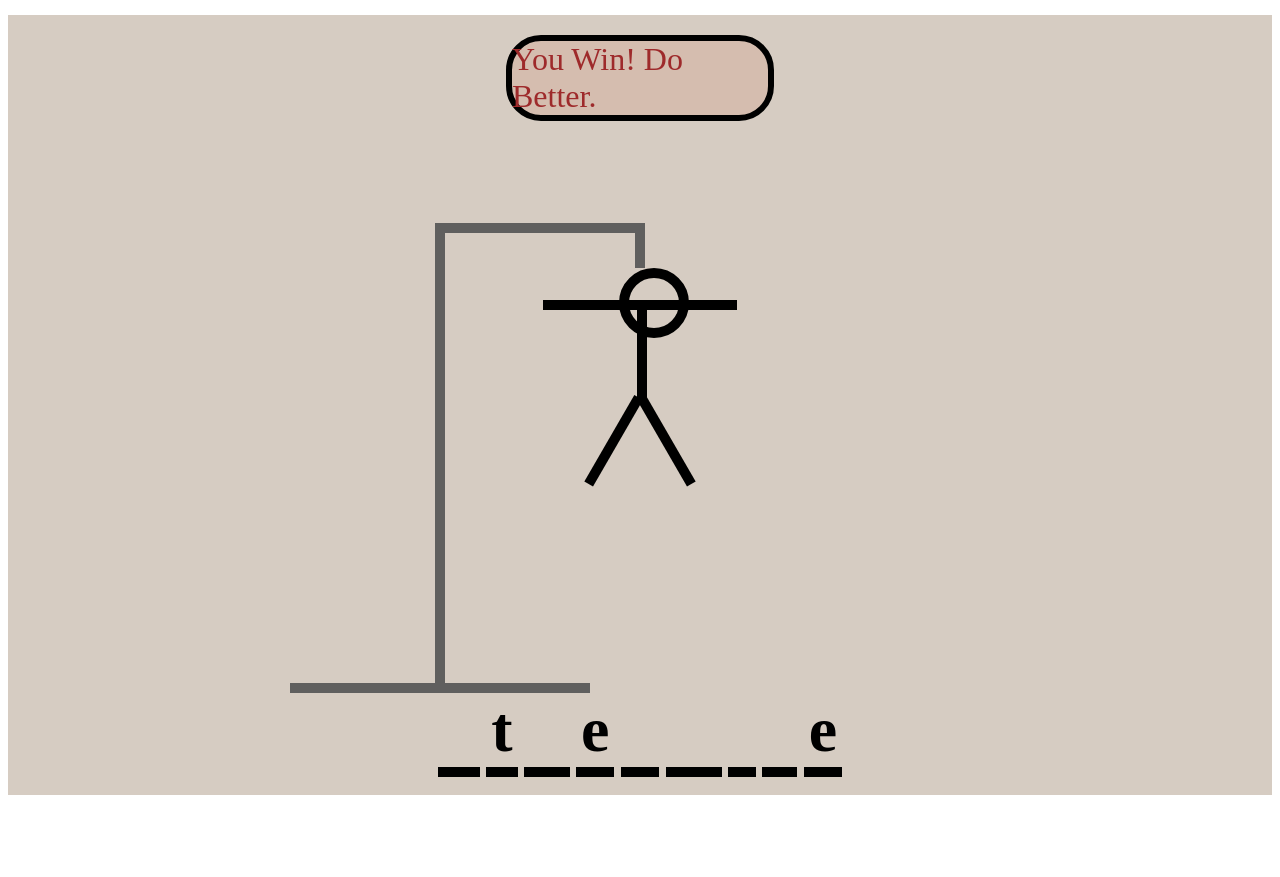
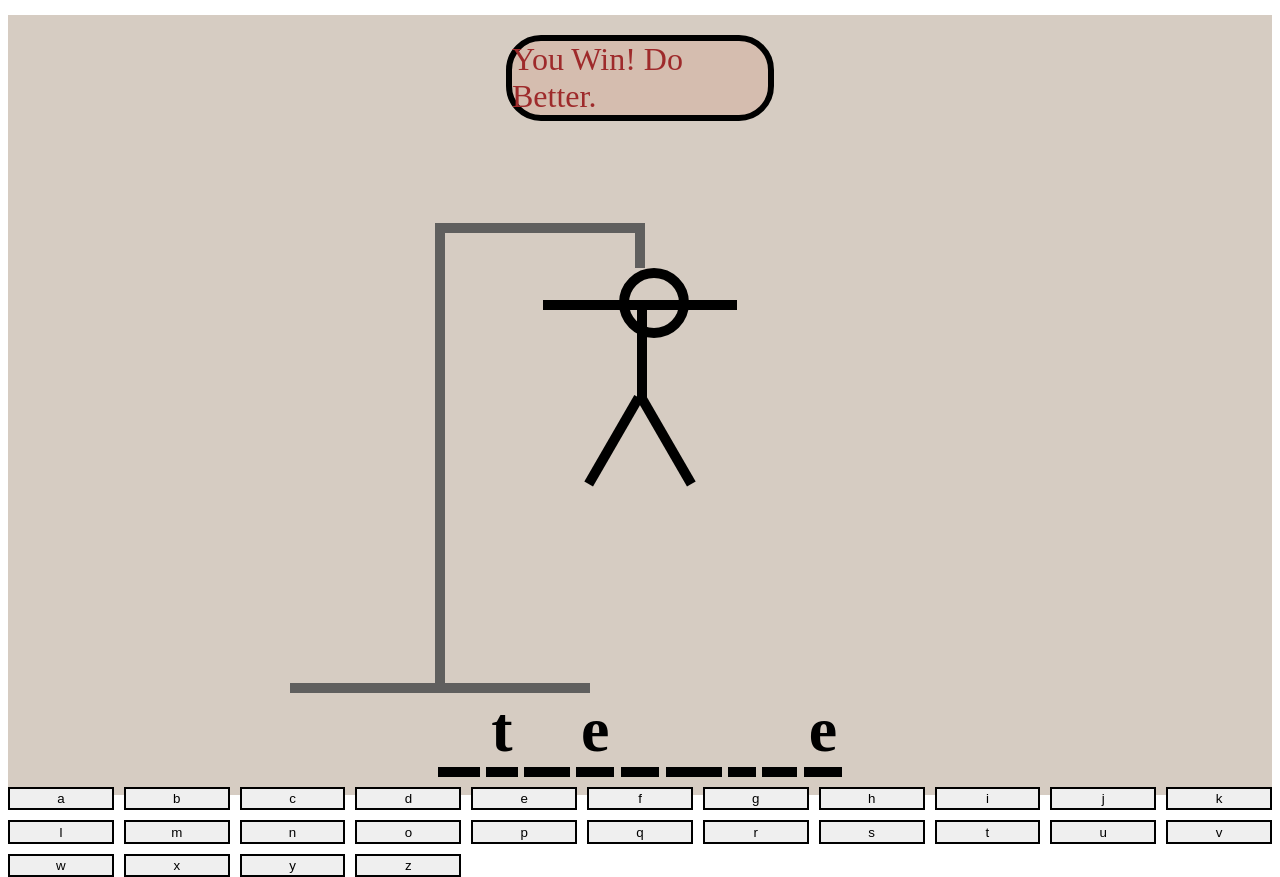
Before and after one commit to miso-tired/hangman-game, a React (Vite) app: page /game in a window 1280 px wide. Before the commit the page ends 803 px from the top, so only its background shows below. Built offline with nearby package versions, Linux system fonts and the light colour scheme; the HTML template or start-up script is replaced by a standard one.

Commit message:
Adding keyboard and styling

```diff
--- a/src/App.tsx
+++ b/src/App.tsx
@@ -4,6 +4,7 @@ import wordList from './list.json';
 import '../src/styles/game.css'
 import { GallowsAndFigure } from "./components/GallowsAndFigure";
 import { Word } from "./components/Word";
+import { Keys } from "./components/Keys";
 
 
 function App() {
@@ -30,6 +31,7 @@ function App() {
       </div>
       <GallowsAndFigure />
       <Word />
+      <Keys />
     </div>
   )
 }
--- /dev/null
+++ b/src/components/Keys.tsx
@@ -0,0 +1,40 @@
+const KEYS = [
+        "a",
+        "b",
+        "c",
+        "d",
+        "e",
+        "f",
+        "g",
+        "h",
+        "i",
+        "j",
+        "k",
+        "l",
+        "m",
+        "n",
+        "o",
+        "p",
+        "q",
+        "r",
+        "s",
+        "t",
+        "u",
+        "v",
+        "w",
+        "x",
+        "y",
+        "z"
+]
+
+export function Keys () {
+    return (
+        <div className='keyboard'>
+            {KEYS.map(key => {
+                return (
+                    <button style={{ border: '2px solid black', }} key={key}>{key}</button>
+                )
+            })}
+        </div>
+    )
+}
--- a/src/styles/game.css
+++ b/src/styles/game.css
@@ -129,4 +129,13 @@
   padding-right: 5px;
 }
 
+.keyboard {
+  display: grid;
+  padding-top: 10px;
+  grid-template-columns: repeat(auto-fit, minmax(100px, 1fr));
+  gap: 10px;
+  font-size: 1em;
+  aspect-ratio: 14/1;
+}
+
 /*# sourceMappingURL=game.css.map */
--- a/src/styles/game.scss
+++ b/src/styles/game.scss
@@ -84,3 +84,12 @@
     padding-left: 5px;
     padding-right: 5px;
 }
+
+.keyboard {
+    display: grid;
+    padding-top: 10px;
+    grid-template-columns: repeat(auto-fit, minmax(100px, 1fr));
+    gap: 10px;
+    font-size: 1em;
+    aspect-ratio: 14/1;
+}
```
